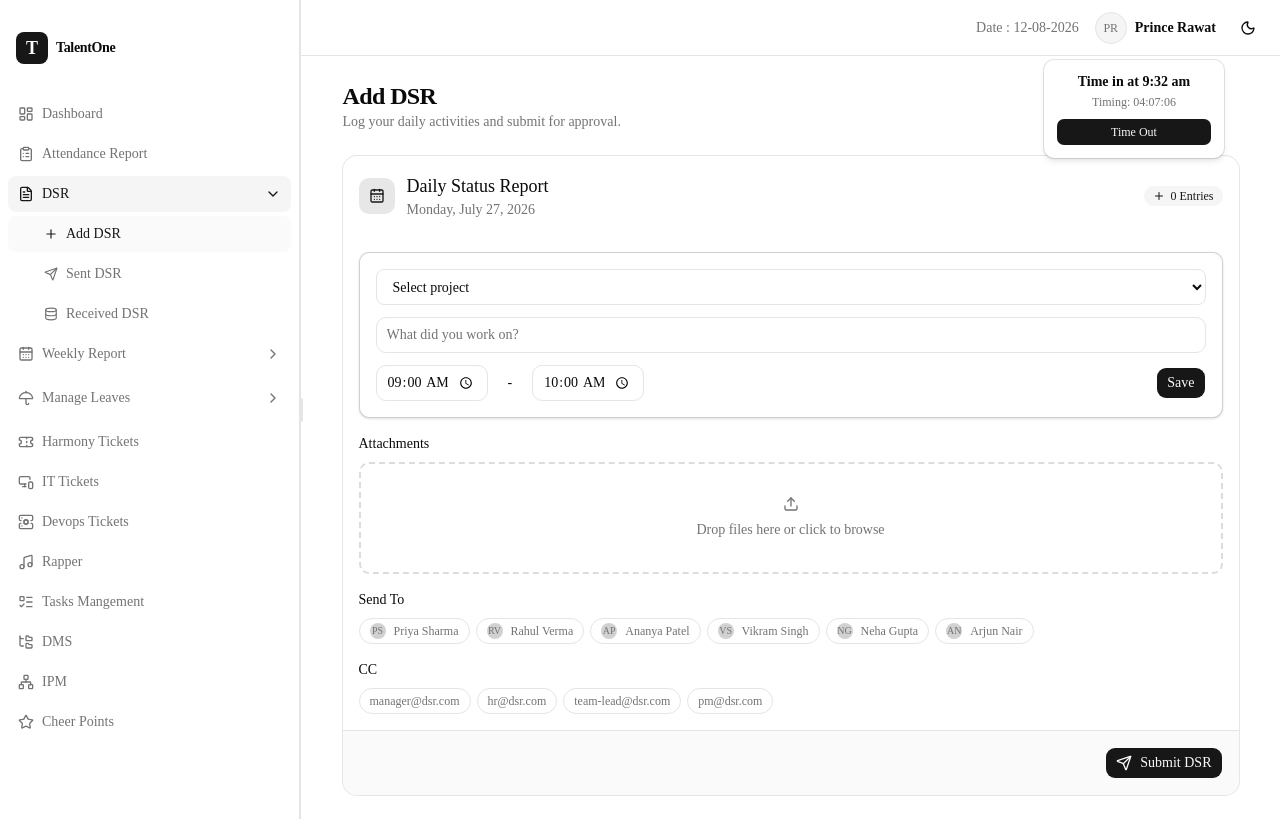
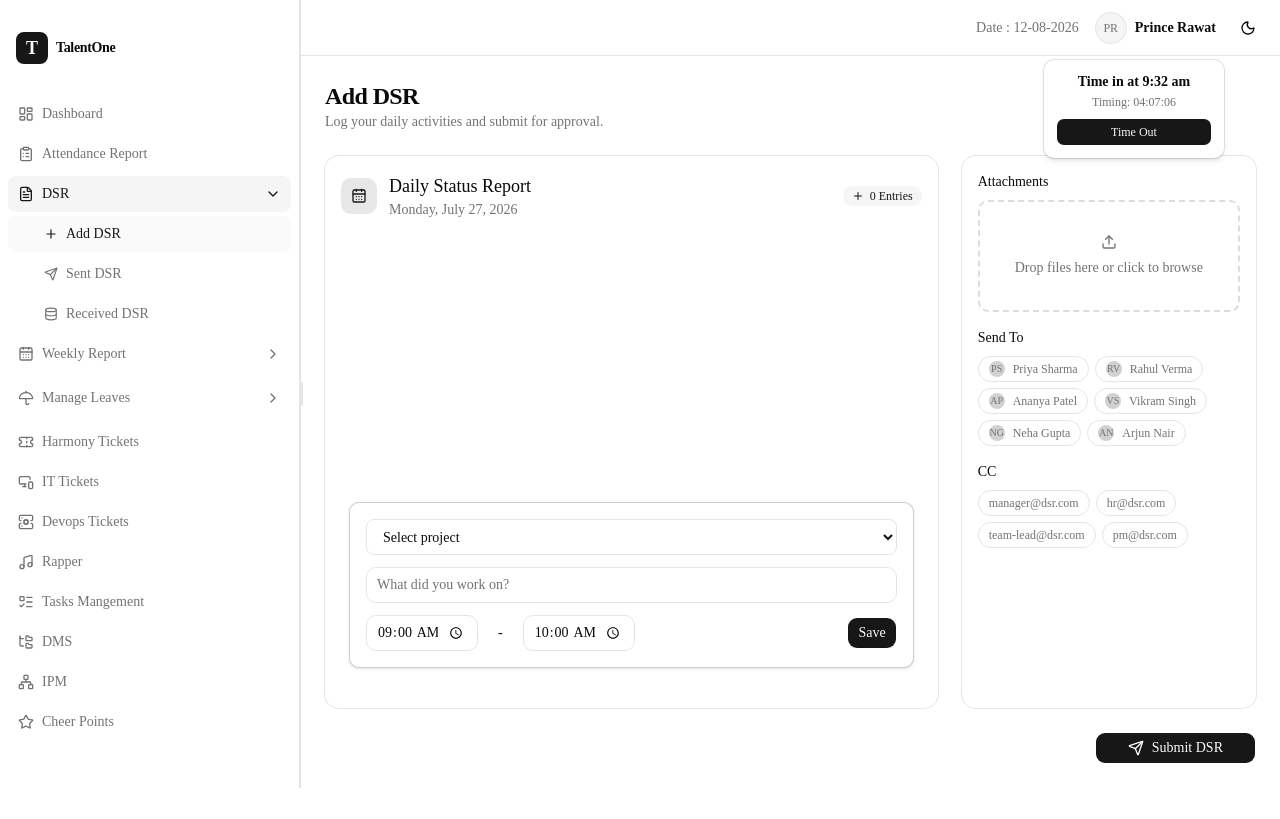
Before and after one commit to Kashina69/dsr_portal, a Next.js app: page /admin/dsr/add in a window 1280 px wide. Built offline with nearby package versions, Linux system fonts and the light colour scheme.

Commit message:
feat(dsr): implement add and received daily status report pages

```diff
--- a/src/app/admin/dsr/add/components/DsrSendPanel.tsx
+++ b/src/app/admin/dsr/add/components/DsrSendPanel.tsx
@@ -13,6 +13,7 @@ interface DsrSendPanelProps {
     onAddAttachment: (file: File) => void;
     onRemoveAttachment: (index: number) => void;
     onSubmit: () => void;
+    hideSubmit?: boolean;
 }
 
 export function DsrSendPanel({
@@ -24,6 +25,7 @@ export function DsrSendPanel({
     onAddAttachment,
     onRemoveAttachment,
     onSubmit,
+    hideSubmit,
 }: DsrSendPanelProps) {
     return (
         <SendPanel
@@ -38,6 +40,7 @@ export function DsrSendPanel({
             onRemoveAttachment={onRemoveAttachment}
             submitLabel="Submit DSR"
             onSubmit={onSubmit}
+            hideSubmit={hideSubmit}
         />
     );
 }
--- a/src/app/admin/dsr/add/page.tsx
+++ b/src/app/admin/dsr/add/page.tsx
@@ -1,5 +1,8 @@
 "use client";
 
+import { Send } from "lucide-react";
+
+import { Button } from "@/components/ui/button";
 import { Card, CardContent } from "@/components/ui/card";
 
 import { useAddDsr } from "./add-dsr.hook";
@@ -22,7 +25,7 @@ export default function AddDsrPage() {
     } = useAddDsr();
 
     return (
-        <div className="mx-auto max-w-4xl space-y-6">
+        <div className="space-y-6">
             <div>
                 <h1 className="text-2xl font-semibold tracking-tight">Add DSR</h1>
                 <p className="text-sm text-muted-foreground">
@@ -30,23 +33,60 @@ export default function AddDsrPage() {
                 </p>
             </div>
 
-            <Card>
+            <div className="flex flex-col h-[calc(100vh-12rem)] gap-4">
+                <div className="grid grid-cols-1 lg:grid-cols-3 gap-6 flex-1 min-h-0">
+                    <div className="lg:col-span-2 h-full min-h-0">
+                        <Card className="h-full flex flex-col min-h-0">
                             <DsrFormHeader
                                 date={formState.date}
                                 entryCount={formState.entries.filter((e) => e.saved).length}
                             />
-                <CardContent className="mt-4 space-y-3">
-                    {formState.entries.map((entry) => (
+                            <CardContent className="flex-1 overflow-y-auto mt-4 space-y-3 custom-scrollbar">
+                                {formState.entries.slice(0, -1).map((entry) => (
                                     <DsrEntryRow
                                         key={entry.id}
                                         entry={entry}
-                            onUpdate={(field, value) => updateEntry(entry.id, field, value)}
+                                        onUpdate={(field, value) =>
+                                            updateEntry(entry.id, field, value)
+                                        }
                                         onSave={() => saveEntry(entry.id)}
                                         onEdit={() => editEntry(entry.id)}
                                         onRemove={() => removeEntry(entry.id)}
                                     />
                                 ))}
                             </CardContent>
+                            <div className="p-6 pt-2 shrink-0">
+                                <DsrEntryRow
+                                    key={formState.entries[formState.entries.length - 1].id}
+                                    entry={formState.entries[formState.entries.length - 1]}
+                                    onUpdate={(field, value) =>
+                                        updateEntry(
+                                            formState.entries[formState.entries.length - 1].id,
+                                            field,
+                                            value,
+                                        )
+                                    }
+                                    onSave={() =>
+                                        saveEntry(
+                                            formState.entries[formState.entries.length - 1].id,
+                                        )
+                                    }
+                                    onEdit={() =>
+                                        editEntry(
+                                            formState.entries[formState.entries.length - 1].id,
+                                        )
+                                    }
+                                    onRemove={() =>
+                                        removeEntry(
+                                            formState.entries[formState.entries.length - 1].id,
+                                        )
+                                    }
+                                />
+                            </div>
+                        </Card>
+                    </div>
+                    <div className="lg:col-span-1 h-full min-h-0">
+                        <Card className="h-full flex flex-col overflow-y-auto custom-scrollbar min-h-0">
                             <DsrSendPanel
                                 sendTo={formState.sendTo}
                                 ccTo={formState.ccTo}
@@ -56,8 +96,19 @@ export default function AddDsrPage() {
                                 onAddAttachment={addAttachment}
                                 onRemoveAttachment={removeAttachment}
                                 onSubmit={submitDsr}
+                                hideSubmit={true}
                             />
                         </Card>
                     </div>
+                </div>
+
+                <div className="flex justify-end shrink-0 pt-2">
+                    <Button onClick={submitDsr} className="gap-2 px-8">
+                        <Send className="size-4" />
+                        Submit DSR
+                    </Button>
+                </div>
+            </div>
+        </div>
     );
 }
--- a/src/app/admin/dsr/received/page.tsx
+++ b/src/app/admin/dsr/received/page.tsx
@@ -67,8 +67,8 @@ export default function ReceivedDsrPage() {
                 </p>
             </div>
             <ReceivedDsrStatusBar stats={stats} />
-            <div className="flex h-[calc(100vh-17rem)] gap-4">
-                <div className="w-64 shrink-0 overflow-hidden rounded-xl border bg-card">
+            <div className="grid grid-cols-4 h-[calc(100vh-17rem)] gap-4">
+                <div className="col-span-1 overflow-hidden rounded-xl border bg-card">
                     <ReceivedDsrList
                         submitters={submitters}
                         selectedId={selectedSubmitter?.id ?? null}
@@ -79,14 +79,14 @@ export default function ReceivedDsrPage() {
                         }}
                     />
                 </div>
-                <div className="w-80 shrink-0 overflow-hidden rounded-xl border bg-card">
+                <div className="col-span-1 overflow-hidden rounded-xl border bg-card">
                     <div className="flex h-full flex-col">
                         <div className="border-b px-4 py-3">
                             <p className="text-xs font-medium uppercase tracking-wider text-muted-foreground">
                                 {selectedSubmitter ? `${selectedSubmitter.name}'s DSRs` : "DSRs"}
                             </p>
                         </div>
-                        <div className="flex-1 space-y-2 overflow-auto p-4">
+                        <div className="flex-1 space-y-2 overflow-auto p-4 custom-scrollbar">
                             {!selectedSubmitter ? (
                                 <div className="flex h-full items-center justify-center">
                                     <p className="text-sm text-muted-foreground">
@@ -141,7 +141,7 @@ export default function ReceivedDsrPage() {
                         </div>
                     </div>
                 </div>
-                <div className="flex-1 overflow-hidden rounded-xl border bg-card">
+                <div className="col-span-2 overflow-hidden rounded-xl border bg-card">
                     <ReceivedDsrDetail dsr={selectedDsr} />
                 </div>
             </div>
```
Lines whose indentation alone changed are shown as unchanged.
